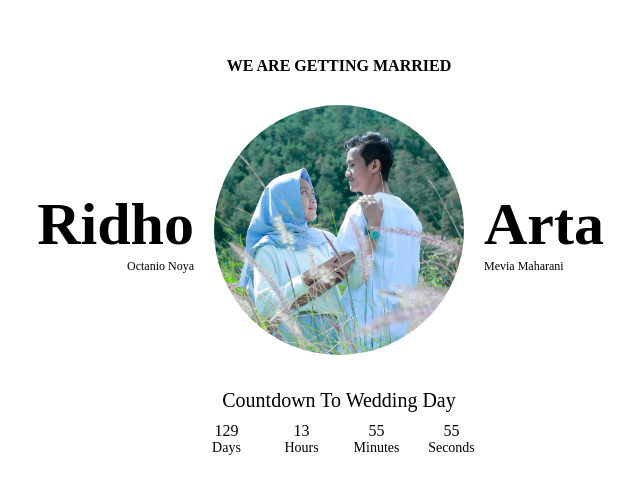
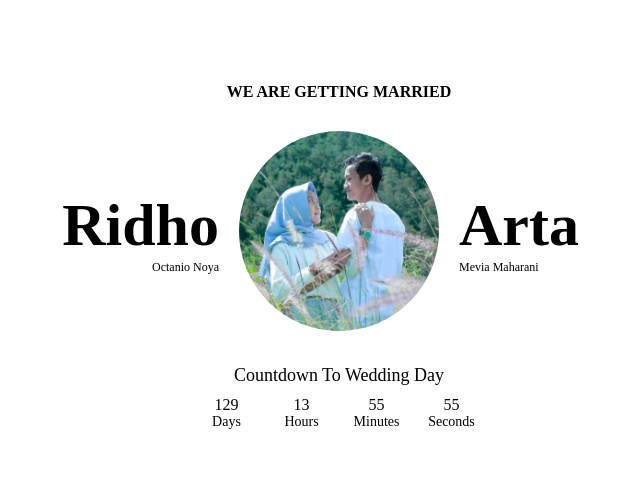
Before and after one commit to ridhoarta/ourwedding, a React (Create React App) app: page / in a window 1280 px wide. Shown: the part 144-638 px from the top of the page, without its empty margins (301-941 px from the left). Built offline with nearby package versions, Linux system fonts and the light colour scheme.

Commit message:
fix flex direction

```diff
--- a/package.json
+++ b/package.json
@@ -9,7 +9,8 @@
     "moment": "^2.24.0",
     "react": "^16.13.1",
     "react-dom": "^16.13.1",
-    "react-scripts": "3.4.1"
+    "react-scripts": "3.4.1",
+    "react-device-detect": "1.11.14"
   },
   "scripts": {
     "start": "react-scripts start",
--- a/src/App.js
+++ b/src/App.js
@@ -1,6 +1,8 @@
 import React from 'react'
 
 import moment from 'moment'
+
+import {deviceType} from 'react-device-detect'
 
 const oneSecond = 1000
 const oneMinute = 60 * oneSecond
@@ -49,7 +51,7 @@ class App extends React.Component {
                 <div
                     style= {{
                         display: 'flex',
-                        flexDirection: 'row',
+                        flexDirection: deviceType === 'mobile' ? 'column' : 'row',
                         justifyContent: 'center',
                         alignItems: 'center',
                     }}
@@ -66,15 +68,15 @@ class App extends React.Component {
                                 fontFamily: 'DancingScriptBold',
                                 fontSize: 60,
                                 margin: 0,
-                                textAlign: "right"
+                                textAlign: deviceType === 'mobile' ? 'center' : 'right'
                             }}
-                        >Ridho</h1>
+                        > Ridho</h1>
                         <p
                             style = {{
                                 fontFamily: 'MontserratMedium',
                                 fontSize: 12,
                                 margin: 0,
-                                textAlign: "right"
+                                textAlign: deviceType === 'mobile' ? 'center' : 'right'
                             }}
                         >Octanio Noya</p>
                     </div>
@@ -87,10 +89,10 @@ class App extends React.Component {
                             src={require('./Assets/profile.jpg')}
                             alt = "Our Profile"
                             style={{
-                                width: 250,
-                                height: 250,
+                                width: 200,
+                                height: 200,
                                 objectFit: 'cover',
-                                borderRadius: 125
+                                borderRadius: 100
                             }}
                         />
                     </div>
@@ -106,7 +108,7 @@ class App extends React.Component {
                                 fontFamily: 'DancingScriptBold',
                                 fontSize: 60,
                                 margin: 0,
-                                textAlign: "left"
+                                textAlign: deviceType === 'mobile' ? 'center' : 'left'
                             }}
                         >Arta</h1>
                         <p
@@ -114,7 +116,7 @@ class App extends React.Component {
                                 fontFamily: 'MontserratMedium',
                                 fontSize: 12,
                                 margin: 0,
-                                textAlign: "left"
+                                textAlign: deviceType === 'mobile' ? 'center' : 'left'
                             }}
                         >Mevia Maharani</p>
                     </div>
@@ -123,8 +125,8 @@ class App extends React.Component {
                 <p
                     style = {{
                         fontFamily: 'MontserratMedium',
-                        fontSize: 20,
-                        paddingTop: 10,
+                        fontSize: 18,
+                        paddingTop: deviceType === 'mobile' ? 30 : 10,
                         paddingBottom: 10,
                         margin: 0
                     }}
```
Also changed, not shown: 1 other file (tests, documents, lock files or other folders).
